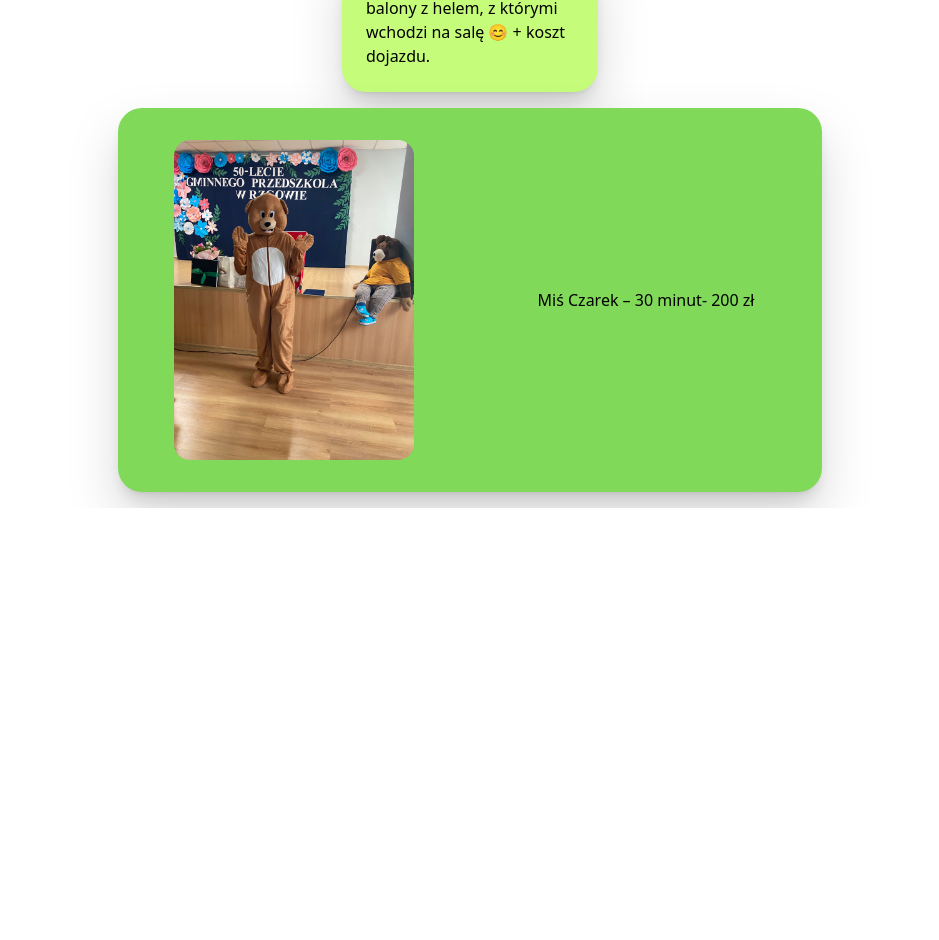
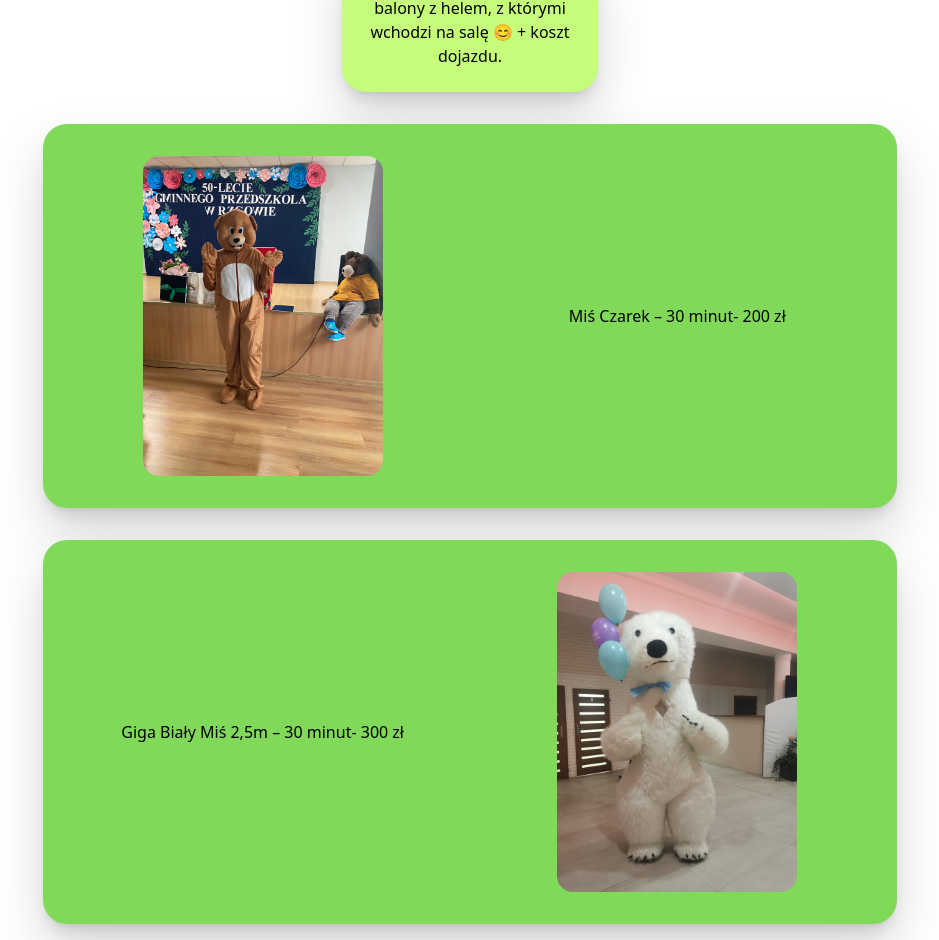
Before and after one commit to MateuszMlodecki/Balonowa, a React (Create React App) app: page /Oferta in a window 1280 px wide. Shown: the part 1200-2140 px from the top of the page, without its empty margins (170-1109 px from the left). Before the commit the page ends 1708 px from the top, so only its background shows below. Built offline with nearby package versions, Linux system fonts and the light colour scheme.

Commit message:
fixing bears offert

```diff
--- a/src/pages/Oferta.jsx
+++ b/src/pages/Oferta.jsx
@@ -1,5 +1,6 @@
 import React from "react";
 import CzarekBear from "../Gallery/Misie2.jpg";
+import WhiteBear from "../Gallery/Misie4.jpg";
 
 const Oferta = () => {
   return (
@@ -94,13 +95,13 @@ const Oferta = () => {
         <li>Ceny obejmują do 12 dzieci</li>
         <li>Powyżej 12 dzieci dodatkowy koszt 100zł/h</li>
       </ul>
-      <div className="px-28 ">
+      <div className="grid">
         <h2 className="text-center font-bold text-3xl">Cennik Maskotek</h2>
-        <div className="bg-[#C5FC79] rounded-3xl p-6 shadow-lg drop-shadow-2xl w-64 mx-auto my-4">
+        <div className="bg-[#C5FC79] rounded-3xl p-6 text-center shadow-lg drop-shadow-2xl w-64 mx-auto my-4">
           Każdy Miś w cenie ma balony z helem, z którymi wchodzi na salę 😊 +
           koszt dojazdu.
         </div>
-        <div className="grid grid-cols-2  justify-items-center bg-[#80D958] rounded-3xl shadow-lg drop-shadow-2xl h-96 place-items-center w-2/3 mx-auto my-4">
+        <div className="grid grid-cols-2 justify-items-center bg-[#80D958] rounded-3xl shadow-lg drop-shadow-2xl h-96 place-items-center p-6 gap-6 md:w-2/3 mx-auto my-4">
           <img
             className="max-h-80 rounded-2xl"
             src={CzarekBear}
@@ -108,6 +109,14 @@ const Oferta = () => {
           ></img>
           <p>Miś Czarek – 30 minut- 200 zł</p>
         </div>
+        <div className="grid grid-cols-2  justify-items-center bg-[#80D958] rounded-3xl shadow-lg drop-shadow-2xl h-96 place-items-center p-6 gap-6 md:w-2/3 mx-auto my-4">
+          <p>Giga Biały Miś 2,5m – 30 minut- 300 zł </p>
+          <img
+            className="max-h-80 rounded-2xl"
+            src={WhiteBear}
+            alt="Miś Biały"
+          ></img>
+        </div>
       </div>
     </div>
   );
```
Also changed, not shown: src/Gallery/Misie4.jpg (added).
